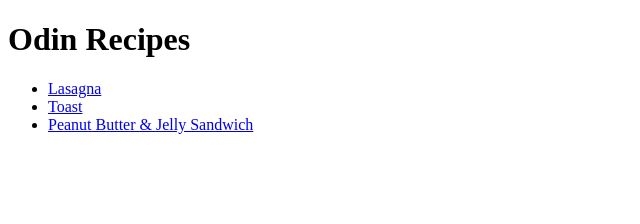
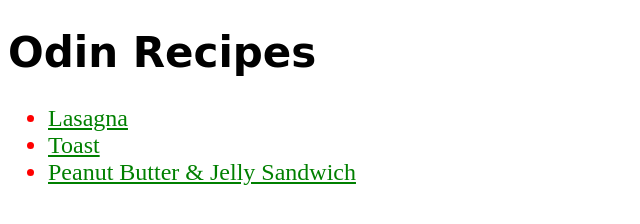
Before and after one commit to WitchLena/odin-recipes, a plain HTML site: page index.html in a window 1280 px wide. Shown: the whole page, without its empty margins (0-640 px from the left). Drawn offline with Linux system fonts and the light colour scheme.

Commit message:
Add css elements to index.html
Creates a style.css file with some css styling information
to be used on the content of index.html (changed fonts, sizes,
and font colors)

```diff
--- a/index.html
+++ b/index.html
@@ -4,6 +4,7 @@
     <meta charset="UTF-8">
     <meta name="viewport" content="width=device-width, initial-scale=1.0">
     <title>Odin Recipes</title>
+    <link rel="stylesheet" href="style.css">
 </head>
 <body>
     <h1>Odin Recipes</h1>
--- /dev/null
+++ b/style.css
@@ -0,0 +1,17 @@
+h1 {
+    font-size: 42px;
+    font-family: "Brush Script MT", cursive, serif;
+}
+
+li {
+    color: red;
+    font-size: 24px;
+}
+
+:link {
+    color: green;
+}
+
+:visited {
+    color: rgb(128, 83, 0);
+}
```
